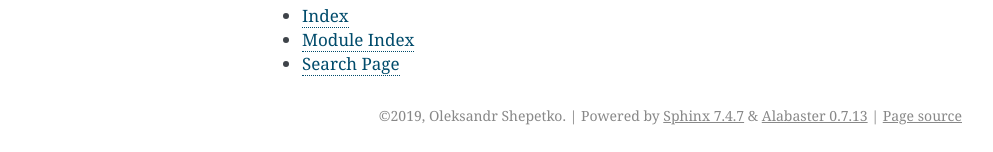
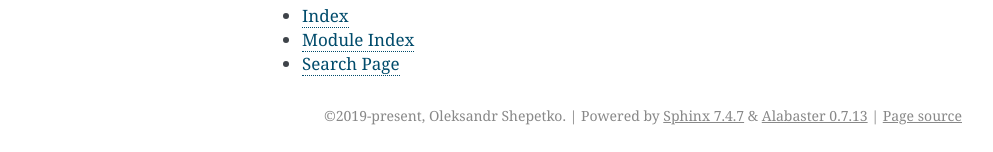
Before and after one commit to ampho-cms/ampho, a Sphinx documentation site: the page built from doc/index.rst, in a window 1280 px wide. Shown: the part 905-1057 px from the top of the page, without its empty margins (148-1141 px from the left). Built offline with Sphinx 7.4.7, drawn with Linux system fonts in a browser that asks for light colours.

Commit message:
doc/conf.py fixed

```diff
--- a/doc/conf.py
+++ b/doc/conf.py
@@ -18,11 +18,11 @@
 # -- Project information -----------------------------------------------------
 
 project = 'Ampho'
-copyright = '2019, Oleksandr Shepetko'
+copyright = '2019-present, Oleksandr Shepetko'
 author = 'Oleksandr Shepetko'
 
 # The full version, including alpha/beta/rc tags
-release = '0.1'
+release = '0.2'
 
 
 # -- General configuration ---------------------------------------------------
```
